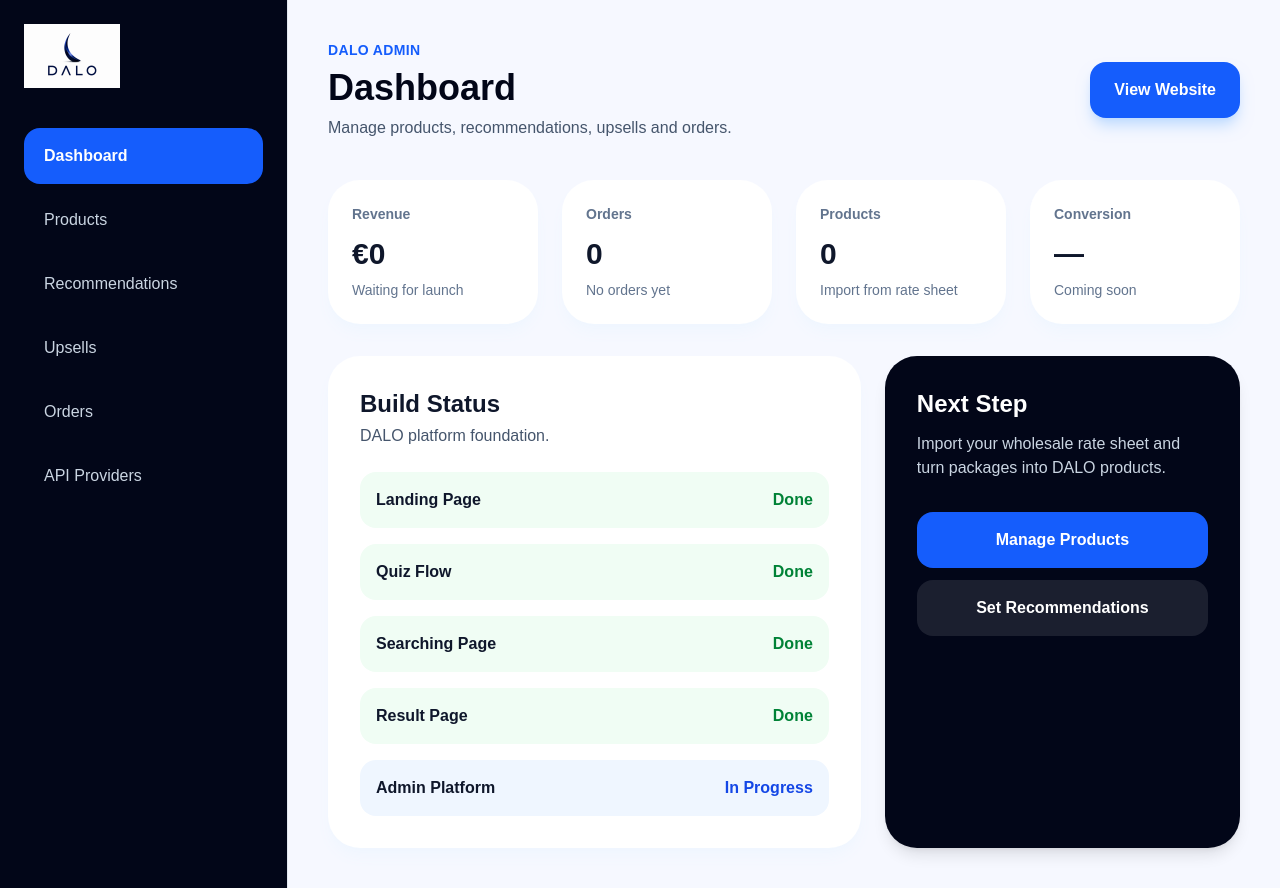
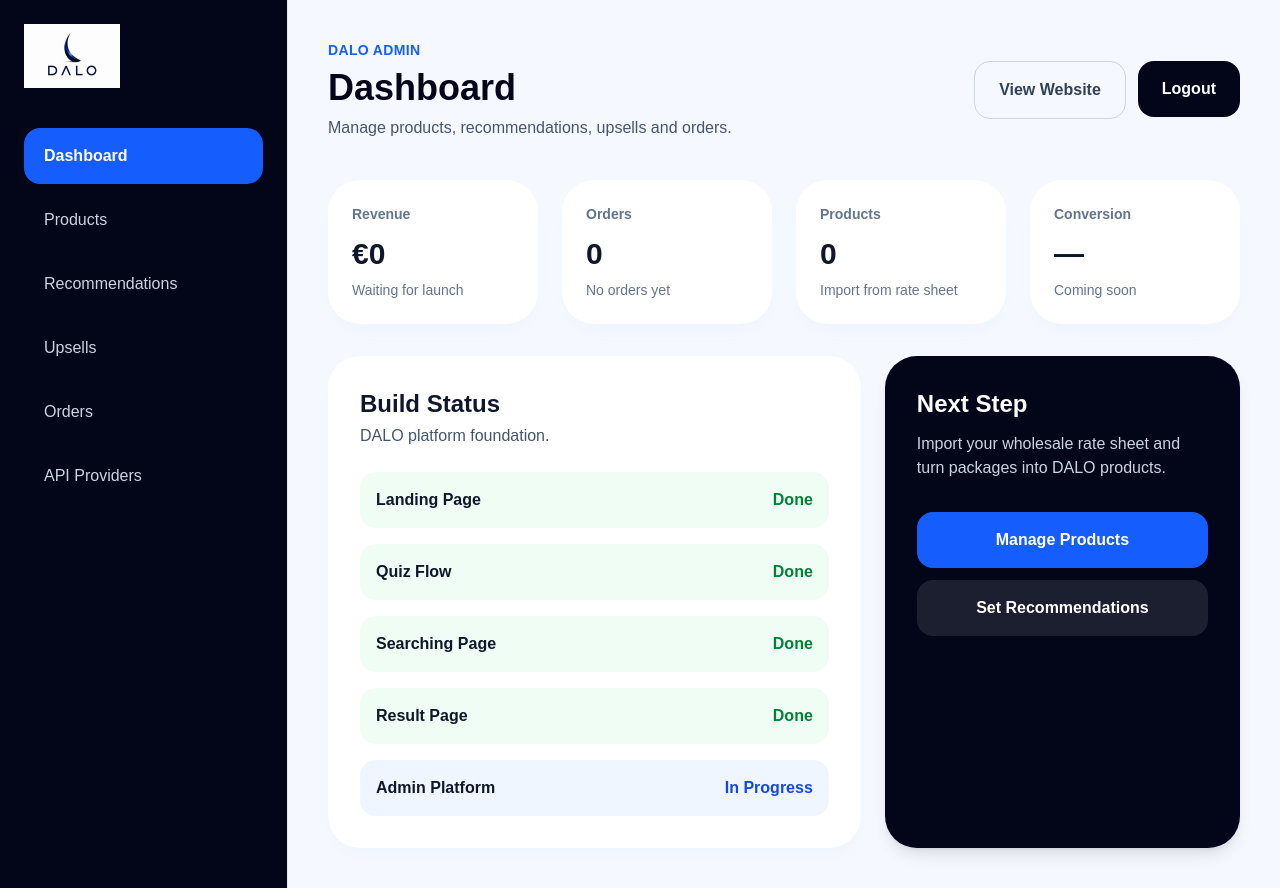
Before and after one commit to eduardobeograd-web/dalo-platform, a Next.js app: page /admin in a window 1280 px wide. Built offline with nearby package versions, Linux system fonts and the light colour scheme.

Commit message:
Add admin logout

```diff
--- /dev/null
+++ b/app/admin/logout.ts
@@ -0,0 +1,17 @@
+"use server";
+
+import { cookies } from "next/headers";
+import { redirect } from "next/navigation";
+
+export async function adminLogout() {
+  const cookieStore = await cookies();
+
+  cookieStore.set("dalo_admin", "", {
+    httpOnly: true,
+    sameSite: "lax",
+    path: "/",
+    maxAge: 0,
+  });
+
+  redirect("/admin/login");
+}
--- a/app/admin/page.tsx
+++ b/app/admin/page.tsx
@@ -1,3 +1,4 @@
+import { adminLogout } from "./logout";
 export default function AdminDashboard() {
   return (
     <main className="min-h-screen bg-[#F6F8FF] text-slate-900">
@@ -45,12 +46,26 @@
               </p>
             </div>
 
+        <div className="flex gap-3">
             <a
               href="/"
-              className="rounded-2xl bg-blue-600 px-6 py-4 font-bold text-white shadow-lg shadow-blue-200"
-            >
-              View Website
-            </a>
+              className="rounded-2xl border border-slate-300 px-6 py-4 font-bold text-slate-700 transition hover:bg-white"
+             >
+                 View Website
+             </a>
+
+             <form action={adminLogout}>
+              <button
+            type="submit"
+             className="rounded-2xl bg-slate-950 px-6 py-4 font-bold text-white transition hover:bg-slate-800"
+              >
+            Logout
+      </button>
+     </form>
+    </div>
+
+
+
           </div>
 
           {/* KPI Cards */}
```
